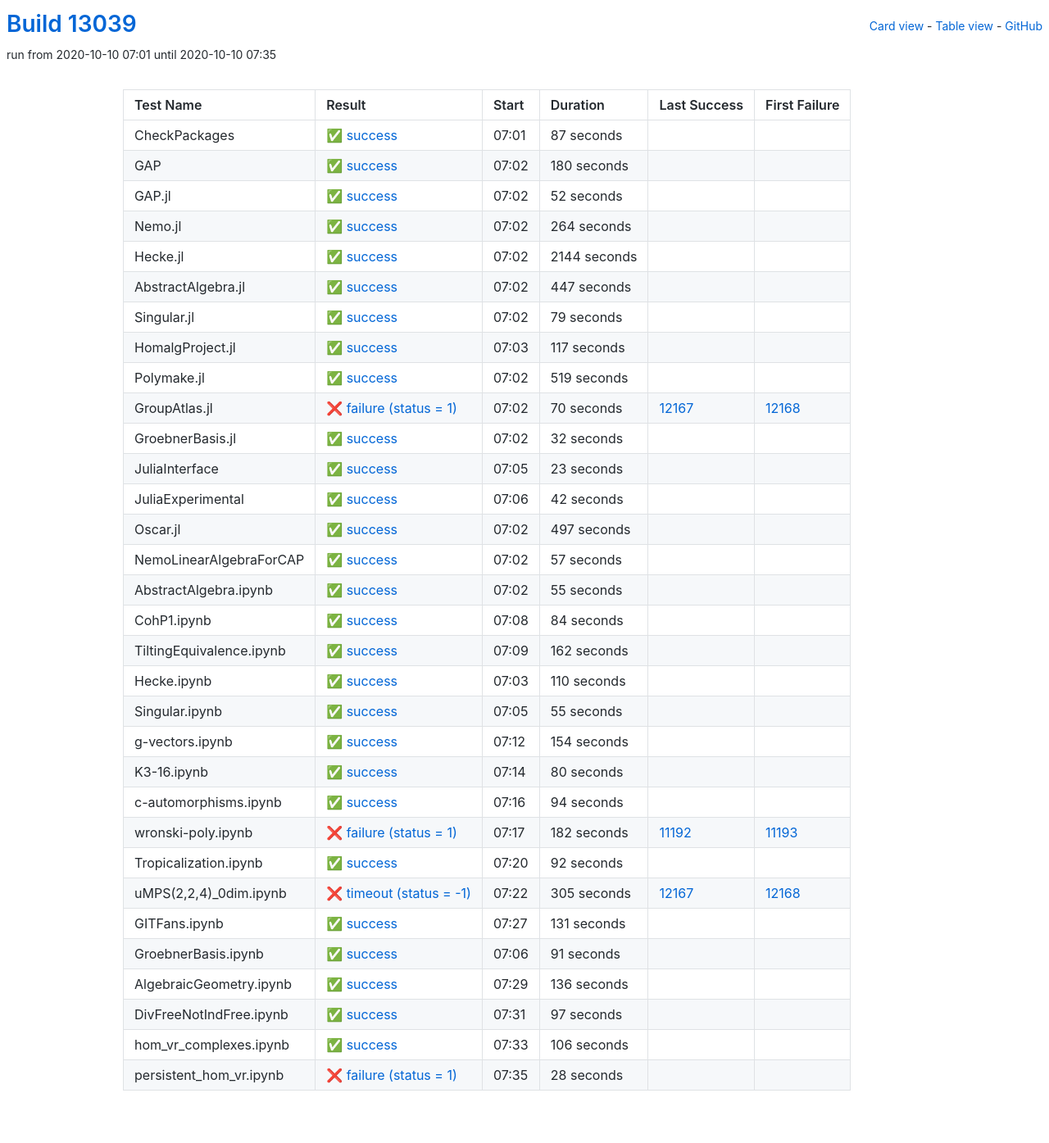
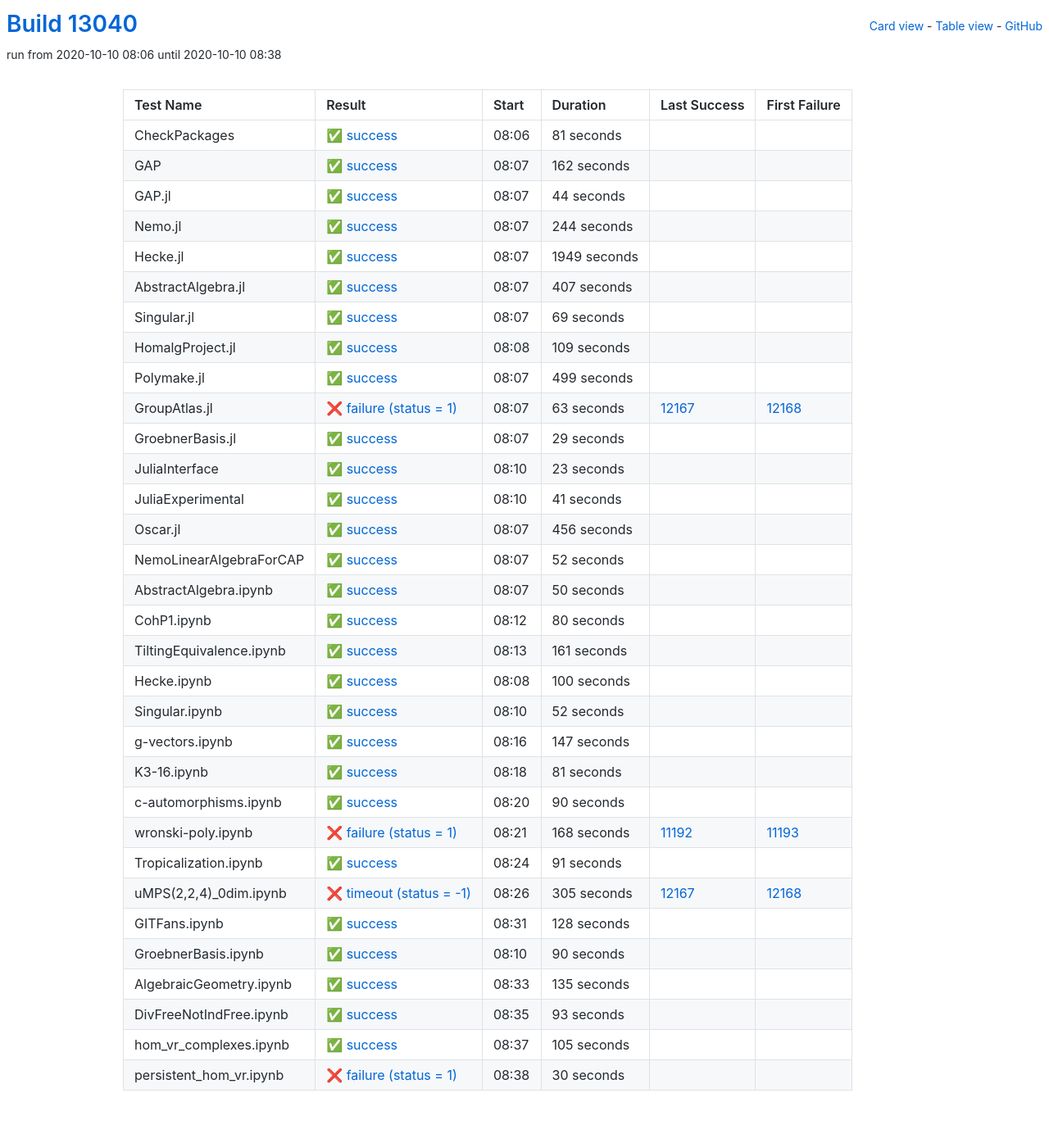
Before and after one commit to oscar-system/oscar-ci-status, a Jekyll site: the page built from table.html, in a window 1280 px wide. Shown: the whole page at 82% size. Built offline with Jekyll 4.4.1, drawn with Linux system fonts in a browser that asks for light colours.

Commit message:
Build #13040

```diff
--- a/_data/ci.yml
+++ b/_data/ci.yml
@@ -1,6 +1,6 @@
 ---
-build: 13039
-build_url: https://oscarci.mathematik.uni-kl.de/job/oscar/13039/
+build: 13040
+build_url: https://oscarci.mathematik.uni-kl.de/job/oscar/13040/
 job: oscar
 organization: oscar-system
 repo: oscar-ci-status
@@ -8,140 +8,140 @@
 tests:
 - name: CheckPackages
   id: checkpackages
-  log: https://oscarci.mathematik.uni-kl.de/job/oscar/13039/artifact/logs/build-13039/CheckPackages.log
-  start: 2020-10-10 07:01
+  log: https://oscarci.mathematik.uni-kl.de/job/oscar/13040/artifact/logs/build-13040/CheckPackages.log
+  start: 2020-10-10 08:06
   success: true
   exitcode: 0
   status: success
-  duration: 87
+  duration: 81
   last_success: false
   last_success_url:
   first_failure: false
   first_failure_url:
 - name: GAP
   id: gap
-  log: https://oscarci.mathematik.uni-kl.de/job/oscar/13039/artifact/logs/build-13039/GAP.log
-  start: 2020-10-10 07:02
+  log: https://oscarci.mathematik.uni-kl.de/job/oscar/13040/artifact/logs/build-13040/GAP.log
+  start: 2020-10-10 08:07
   success: true
   exitcode: 0
   status: success
-  duration: 180
+  duration: 162
   last_success: false
   last_success_url:
   first_failure: false
   first_failure_url:
 - name: GAP.jl
   id: gap-jl
-  log: https://oscarci.mathematik.uni-kl.de/job/oscar/13039/artifact/logs/build-13039/GAP.jl.log
-  start: 2020-10-10 07:02
+  log: https://oscarci.mathematik.uni-kl.de/job/oscar/13040/artifact/logs/build-13040/GAP.jl.log
+  start: 2020-10-10 08:07
   success: true
   exitcode: 0
   status: success
-  duration: 52
+  duration: 44
   last_success: false
   last_success_url:
   first_failure: false
   first_failure_url:
 - name: Nemo.jl
   id: nemo-jl
-  log: https://oscarci.mathematik.uni-kl.de/job/oscar/13039/artifact/logs/build-13039/Nemo.jl.log
-  start: 2020-10-10 07:02
+  log: https://oscarci.mathematik.uni-kl.de/job/oscar/13040/artifact/logs/build-13040/Nemo.jl.log
+  start: 2020-10-10 08:07
   success: true
   exitcode: 0
   status: success
-  duration: 264
+  duration: 244
   last_success: false
   last_success_url:
   first_failure: false
   first_failure_url:
 - name: Hecke.jl
   id: hecke-jl
-  log: https://oscarci.mathematik.uni-kl.de/job/oscar/13039/artifact/logs/build-13039/Hecke.jl.log
-  start: 2020-10-10 07:02
+  log: https://oscarci.mathematik.uni-kl.de/job/oscar/13040/artifact/logs/build-13040/Hecke.jl.log
+  start: 2020-10-10 08:07
   success: true
   exitcode: 0
   status: success
-  duration: 2144
+  duration: 1949
   last_success: false
   last_success_url:
   first_failure: false
   first_failure_url:
 - name: AbstractAlgebra.jl
   id: abstractalgebra-jl
-  log: https://oscarci.mathematik.uni-kl.de/job/oscar/13039/artifact/logs/build-13039/AbstractAlgebra.jl.log
-  start: 2020-10-10 07:02
+  log: https://oscarci.mathematik.uni-kl.de/job/oscar/13040/artifact/logs/build-13040/AbstractAlgebra.jl.log
+  start: 2020-10-10 08:07
   success: true
   exitcode: 0
   status: success
-  duration: 447
+  duration: 407
   last_success: false
   last_success_url:
   first_failure: false
   first_failure_url:
 - name: Singular.jl
   id: singular-jl
-  log: https://oscarci.mathematik.uni-kl.de/job/oscar/13039/artifact/logs/build-13039/Singular.jl.log
-  start: 2020-10-10 07:02
+  log: https://oscarci.mathematik.uni-kl.de/job/oscar/13040/artifact/logs/build-13040/Singular.jl.log
+  start: 2020-10-10 08:07
   success: true
   exitcode: 0
   status: success
-  duration: 79
+  duration: 69
   last_success: false
   last_success_url:
   first_failure: false
   first_failure_url:
 - name: HomalgProject.jl
   id: homalgproject-jl
-  log: https://oscarci.mathematik.uni-kl.de/job/oscar/13039/artifact/logs/build-13039/HomalgProject.jl.log
-  start: 2020-10-10 07:03
+  log: https://oscarci.mathematik.uni-kl.de/job/oscar/13040/artifact/logs/build-13040/HomalgProject.jl.log
+  start: 2020-10-10 08:08
   success: true
   exitcode: 0
   status: success
-  duration: 117
+  duration: 109
   last_success: false
   last_success_url:
   first_failure: false
   first_failure_url:
 - name: Polymake.jl
   id: polymake-jl
-  log: https://oscarci.mathematik.uni-kl.de/job/oscar/13039/artifact/logs/build-13039/Polymake.jl.log
-  start: 2020-10-10 07:02
+  log: https://oscarci.mathematik.uni-kl.de/job/oscar/13040/artifact/logs/build-13040/Polymake.jl.log
+  start: 2020-10-10 08:07
   success: true
   exitcode: 0
   status: success
-  duration: 519
+  duration: 499
   last_success: false
   last_success_url:
   first_failure: false
   first_failure_url:
 - name: GroupAtlas.jl
   id: groupatlas-jl
-  log: https://oscarci.mathematik.uni-kl.de/job/oscar/13039/artifact/logs/build-13039/GroupAtlas.jl.log
-  start: 2020-10-10 07:02
+  log: https://oscarci.mathematik.uni-kl.de/job/oscar/13040/artifact/logs/build-13040/GroupAtlas.jl.log
+  start: 2020-10-10 08:07
   success: false
   exitcode: 1
   status: failure
-  duration: 70
+  duration: 63
   last_success: 12167
   last_success_url: https://oscarci.mathematik.uni-kl.de/job/oscar/12167/
   first_failure: 12168
   first_failure_url: https://oscarci.mathematik.uni-kl.de/job/oscar/12168/
 - name: GroebnerBasis.jl
   id: groebnerbasis-jl
-  log: https://oscarci.mathematik.uni-kl.de/job/oscar/13039/artifact/logs/build-13039/GroebnerBasis.jl.log
-  start: 2020-10-10 07:02
+  log: https://oscarci.mathematik.uni-kl.de/job/oscar/13040/artifact/logs/build-13040/GroebnerBasis.jl.log
+  start: 2020-10-10 08:07
   success: true
   exitcode: 0
   status: success
-  duration: 32
+  duration: 29
   last_success: false
   last_success_url:
   first_failure: false
   first_failure_url:
 - name: JuliaInterface
   id: juliainterface
-  log: https://oscarci.mathematik.uni-kl.de/job/oscar/13039/artifact/logs/build-13039/JuliaInterface.log
-  start: 2020-10-10 07:05
+  log: https://oscarci.mathematik.uni-kl.de/job/oscar/13040/artifact/logs/build-13040/JuliaInterface.log
+  start: 2020-10-10 08:10
   success: true
   exitcode: 0
   status: success
@@ -152,116 +152,56 @@
   first_failure_url:
 - name: JuliaExperimental
   id: juliaexperimental
-  log: https://oscarci.mathematik.uni-kl.de/job/oscar/13039/artifact/logs/build-13039/JuliaExperimental.log
-  start: 2020-10-10 07:06
+  log: https://oscarci.mathematik.uni-kl.de/job/oscar/13040/artifact/logs/build-13040/JuliaExperimental.log
+  start: 2020-10-10 08:10
   success: true
   exitcode: 0
   status: success
-  duration: 42
+  duration: 41
   last_success: false
   last_success_url:
   first_failure: false
   first_failure_url:
 - name: Oscar.jl
   id: oscar-jl
-  log: https://oscarci.mathematik.uni-kl.de/job/oscar/13039/artifact/logs/build-13039/Oscar.jl.log
-  start: 2020-10-10 07:02
+  log: https://oscarci.mathematik.uni-kl.de/job/oscar/13040/artifact/logs/build-13040/Oscar.jl.log
+  start: 2020-10-10 08:07
   success: true
   exitcode: 0
   status: success
-  duration: 497
+  duration: 456
   last_success: false
   last_success_url:
   first_failure: false
   first_failure_url:
 - name: NemoLinearAlgebraForCAP
   id: nemolinearalgebraforcap
-  log: https://oscarci.mathematik.uni-kl.de/job/oscar/13039/artifact/logs/build-13039/NemoLinearAlgebraForCAP.log
-  start: 2020-10-10 07:02
+  log: https://oscarci.mathematik.uni-kl.de/job/oscar/13040/artifact/logs/build-13040/NemoLinearAlgebraForCAP.log
+  start: 2020-10-10 08:07
   success: true
   exitcode: 0
   status: success
-  duration: 57
+  duration: 52
   last_success: false
   last_success_url:
   first_failure: false
   first_failure_url:
 - name: AbstractAlgebra.ipynb
   id: abstractalgebra-ipynb
-  log: https://oscarci.mathematik.uni-kl.de/job/oscar/13039/artifact/logs/build-13039/AbstractAlgebra.ipynb.log
-  start: 2020-10-10 07:02
+  log: https://oscarci.mathematik.uni-kl.de/job/oscar/13040/artifact/logs/build-13040/AbstractAlgebra.ipynb.log
+  start: 2020-10-10 08:07
   success: true
   exitcode: 0
   status: success
-  duration: 55
+  duration: 50
   last_success: false
   last_success_url:
   first_failure: false
   first_failure_url:
 - name: CohP1.ipynb
   id: cohp1-ipynb
-  log: https://oscarci.mathematik.uni-kl.de/job/oscar/13039/artifact/logs/build-13039/CohP1.ipynb.log
-  start: 2020-10-10 07:08
-  success: true
-  exitcode: 0
-  status: success
-  duration: 84
-  last_success: false
-  last_success_url:
-  first_failure: false
-  first_failure_url:
-- name: TiltingEquivalence.ipynb
-  id: tiltingequivalence-ipynb
-  log: https://oscarci.mathematik.uni-kl.de/job/oscar/13039/artifact/logs/build-13039/TiltingEquivalence.ipynb.log
-  start: 2020-10-10 07:09
-  success: true
-  exitcode: 0
-  status: success
-  duration: 162
-  last_success: false
-  last_success_url:
-  first_failure: false
-  first_failure_url:
-- name: Hecke.ipynb
-  id: hecke-ipynb
-  log: https://oscarci.mathematik.uni-kl.de/job/oscar/13039/artifact/logs/build-13039/Hecke.ipynb.log
-  start: 2020-10-10 07:03
-  success: true
-  exitcode: 0
-  status: success
-  duration: 110
-  last_success: false
-  last_success_url:
-  first_failure: false
-  first_failure_url:
-- name: Singular.ipynb
-  id: singular-ipynb
-  log: https://oscarci.mathematik.uni-kl.de/job/oscar/13039/artifact/logs/build-13039/Singular.ipynb.log
-  start: 2020-10-10 07:05
-  success: true
-  exitcode: 0
-  status: success
-  duration: 55
-  last_success: false
-  last_success_url:
-  first_failure: false
-  first_failure_url:
-- name: g-vectors.ipynb
-  id: g-vectors-ipynb
-  log: https://oscarci.mathematik.uni-kl.de/job/oscar/13039/artifact/logs/build-13039/g-vectors.ipynb.log
-  start: 2020-10-10 07:12
-  success: true
-  exitcode: 0
-  status: success
-  duration: 154
-  last_success: false
-  last_success_url:
-  first_failure: false
-  first_failure_url:
-- name: K3-16.ipynb
-  id: k3-16-ipynb
-  log: https://oscarci.mathematik.uni-kl.de/job/oscar/13039/artifact/logs/build-13039/K3-16.ipynb.log
-  start: 2020-10-10 07:14
+  log: https://oscarci.mathematik.uni-kl.de/job/oscar/13040/artifact/logs/build-13040/CohP1.ipynb.log
+  start: 2020-10-10 08:12
   success: true
   exitcode: 0
   status: success
@@ -270,46 +210,106 @@
   last_success_url:
   first_failure: false
   first_failure_url:
-- name: c-automorphisms.ipynb
-  id: c-automorphisms-ipynb
-  log: https://oscarci.mathematik.uni-kl.de/job/oscar/13039/artifact/logs/build-13039/c-automorphisms.ipynb.log
-  start: 2020-10-10 07:16
+- name: TiltingEquivalence.ipynb
+  id: tiltingequivalence-ipynb
+  log: https://oscarci.mathematik.uni-kl.de/job/oscar/13040/artifact/logs/build-13040/TiltingEquivalence.ipynb.log
+  start: 2020-10-10 08:13
   success: true
   exitcode: 0
   status: success
-  duration: 94
+  duration: 161
+  last_success: false
+  last_success_url:
+  first_failure: false
+  first_failure_url:
+- name: Hecke.ipynb
+  id: hecke-ipynb
+  log: https://oscarci.mathematik.uni-kl.de/job/oscar/13040/artifact/logs/build-13040/Hecke.ipynb.log
+  start: 2020-10-10 08:08
+  success: true
+  exitcode: 0
+  status: success
+  duration: 100
+  last_success: false
+  last_success_url:
+  first_failure: false
+  first_failure_url:
+- name: Singular.ipynb
+  id: singular-ipynb
+  log: https://oscarci.mathematik.uni-kl.de/job/oscar/13040/artifact/logs/build-13040/Singular.ipynb.log
+  start: 2020-10-10 08:10
+  success: true
+  exitcode: 0
+  status: success
+  duration: 52
+  last_success: false
+  last_success_url:
+  first_failure: false
+  first_failure_url:
+- name: g-vectors.ipynb
+  id: g-vectors-ipynb
+  log: https://oscarci.mathematik.uni-kl.de/job/oscar/13040/artifact/logs/build-13040/g-vectors.ipynb.log
+  start: 2020-10-10 08:16
+  success: true
+  exitcode: 0
+  status: success
+  duration: 147
+  last_success: false
+  last_success_url:
+  first_failure: false
+  first_failure_url:
+- name: K3-16.ipynb
+  id: k3-16-ipynb
+  log: https://oscarci.mathematik.uni-kl.de/job/oscar/13040/artifact/logs/build-13040/K3-16.ipynb.log
+  start: 2020-10-10 08:18
+  success: true
+  exitcode: 0
+  status: success
+  duration: 81
+  last_success: false
+  last_success_url:
+  first_failure: false
+  first_failure_url:
+- name: c-automorphisms.ipynb
+  id: c-automorphisms-ipynb
+  log: https://oscarci.mathematik.uni-kl.de/job/oscar/13040/artifact/logs/build-13040/c-automorphisms.ipynb.log
+  start: 2020-10-10 08:20
+  success: true
+  exitcode: 0
+  status: success
+  duration: 90
   last_success: false
   last_success_url:
   first_failure: false
   first_failure_url:
 - name: wronski-poly.ipynb
   id: wronski-poly-ipynb
-  log: https://oscarci.mathematik.uni-kl.de/job/oscar/13039/artifact/logs/build-13039/wronski-poly.ipynb.log
-  start: 2020-10-10 07:17
+  log: https://oscarci.mathematik.uni-kl.de/job/oscar/13040/artifact/logs/build-13040/wronski-poly.ipynb.log
+  start: 2020-10-10 08:21
   success: false
   exitcode: 1
   status: failure
-  duration: 182
+  duration: 168
   last_success: 11192
   last_success_url: https://oscarci.mathematik.uni-kl.de/job/oscar/11192/
   first_failure: 11193
   first_failure_url: https://oscarci.mathematik.uni-kl.de/job/oscar/11193/
 - name: Tropicalization.ipynb
   id: tropicalization-ipynb
-  log: https://oscarci.mathematik.uni-kl.de/job/oscar/13039/artifact/logs/build-13039/Tropicalization.ipynb.log
-  start: 2020-10-10 07:20
+  log: https://oscarci.mathematik.uni-kl.de/job/oscar/13040/artifact/logs/build-13040/Tropicalization.ipynb.log
+  start: 2020-10-10 08:24
   success: true
   exitcode: 0
   status: success
-  duration: 92
+  duration: 91
   last_success: false
   last_success_url:
   first_failure: false
   first_failure_url:
 - name: uMPS(2,2,4)_0dim.ipynb
   id: umps-2-2-4-0dim-ipynb
-  log: https://oscarci.mathematik.uni-kl.de/job/oscar/13039/artifact/logs/build-13039/uMPS-2-2-4-_0dim.ipynb.log
-  start: 2020-10-10 07:22
+  log: https://oscarci.mathematik.uni-kl.de/job/oscar/13040/artifact/logs/build-13040/uMPS-2-2-4-_0dim.ipynb.log
+  start: 2020-10-10 08:26
   success: false
   exitcode: -1
   status: timeout
@@ -320,72 +320,72 @@
   first_failure_url: https://oscarci.mathematik.uni-kl.de/job/oscar/12168/
 - name: GITFans.ipynb
   id: gitfans-ipynb
-  log: https://oscarci.mathematik.uni-kl.de/job/oscar/13039/artifact/logs/build-13039/GITFans.ipynb.log
-  start: 2020-10-10 07:27
+  log: https://oscarci.mathematik.uni-kl.de/job/oscar/13040/artifact/logs/build-13040/GITFans.ipynb.log
+  start: 2020-10-10 08:31
   success: true
   exitcode: 0
   status: success
-  duration: 131
+  duration: 128
   last_success: false
   last_success_url:
   first_failure: false
   first_failure_url:
 - name: GroebnerBasis.ipynb
   id: groebnerbasis-ipynb
-  log: https://oscarci.mathematik.uni-kl.de/job/oscar/13039/artifact/logs/build-13039/GroebnerBasis.ipynb.log
-  start: 2020-10-10 07:06
+  log: https://oscarci.mathematik.uni-kl.de/job/oscar/13040/artifact/logs/build-13040/GroebnerBasis.ipynb.log
+  start: 2020-10-10 08:10
   success: true
   exitcode: 0
   status: success
-  duration: 91
+  duration: 90
   last_success: false
   last_success_url:
   first_failure: false
   first_failure_url:
 - name: AlgebraicGeometry.ipynb
   id: algebraicgeometry-ipynb
-  log: https://oscarci.mathematik.uni-kl.de/job/oscar/13039/artifact/logs/build-13039/AlgebraicGeometry.ipynb.log
-  start: 2020-10-10 07:29
+  log: https://oscarci.mathematik.uni-kl.de/job/oscar/13040/artifact/logs/build-13040/AlgebraicGeometry.ipynb.log
+  start: 2020-10-10 08:33
   success: true
   exitcode: 0
   status: success
-  duration: 136
+  duration: 135
   last_success: false
   last_success_url:
   first_failure: false
   first_failure_url:
 - name: DivFreeNotIndFree.ipynb
   id: divfreenotindfree-ipynb
-  log: https://oscarci.mathematik.uni-kl.de/job/oscar/13039/artifact/logs/build-13039/DivFreeNotIndFree.ipynb.log
-  start: 2020-10-10 07:31
+  log: https://oscarci.mathematik.uni-kl.de/job/oscar/13040/artifact/logs/build-13040/DivFreeNotIndFree.ipynb.log
+  start: 2020-10-10 08:35
   success: true
   exitcode: 0
   status: success
-  duration: 97
+  duration: 93
   last_success: false
   last_success_url:
   first_failure: false
   first_failure_url:
 - name: hom_vr_complexes.ipynb
   id: hom-vr-complexes-ipynb
-  log: https://oscarci.mathematik.uni-kl.de/job/oscar/13039/artifact/logs/build-13039/hom_vr_complexes.ipynb.log
-  start: 2020-10-10 07:33
+  log: https://oscarci.mathematik.uni-kl.de/job/oscar/13040/artifact/logs/build-13040/hom_vr_complexes.ipynb.log
+  start: 2020-10-10 08:37
   success: true
   exitcode: 0
   status: success
-  duration: 106
+  duration: 105
   last_success: false
   last_success_url:
   first_failure: false
   first_failure_url:
 - name: persistent_hom_vr.ipynb
   id: persistent-hom-vr-ipynb
-  log: https://oscarci.mathematik.uni-kl.de/job/oscar/13039/artifact/logs/build-13039/persistent_hom_vr.ipynb.log
-  start: 2020-10-10 07:35
+  log: https://oscarci.mathematik.uni-kl.de/job/oscar/13040/artifact/logs/build-13040/persistent_hom_vr.ipynb.log
+  start: 2020-10-10 08:38
   success: false
   exitcode: 1
   status: failure
-  duration: 28
+  duration: 30
   last_success: false
   last_success_url:
   first_failure: false
```
Also changed, not shown: README.md.
